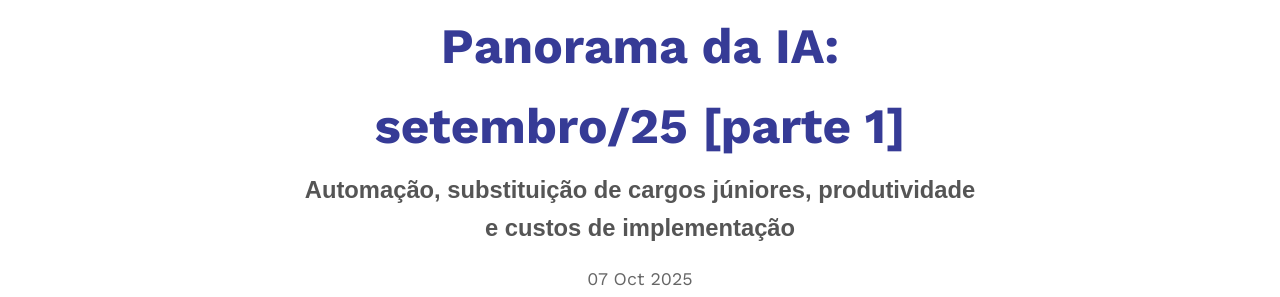
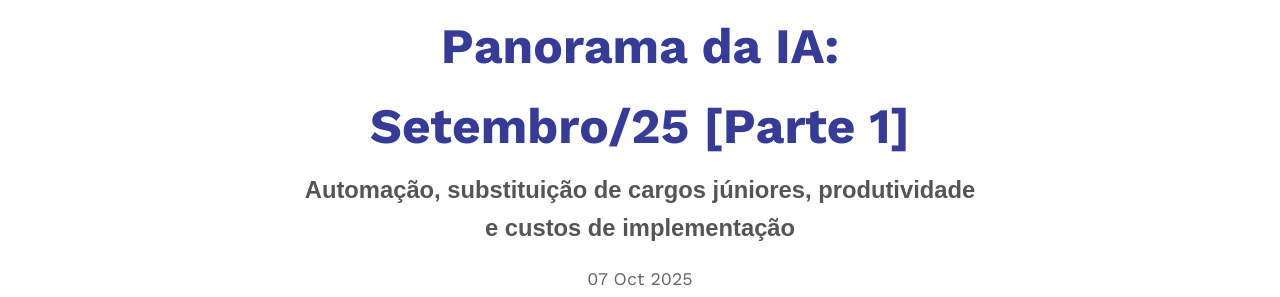
Before and after one commit to iablog/iablog.github.io, a Jekyll site: the page built from _posts/2025-10-07-post.md, in a window 1280 px wide and 900 px high. Shown: the part 230-527 px from the top of the window. Built offline with Jekyll 4.4.1, drawn with Linux system fonts in a browser that asks for light colours.

Commit message:
adding capital letter

```diff
--- a/_posts/2025-10-07-post.md
+++ b/_posts/2025-10-07-post.md
@@ -2,7 +2,7 @@
 layout: post
 image: assets/img/post_10_07/header_post_10_07.png
 image_caption: Ilustração dos impactos da IA no ambiente corporativo moderno
-title: "Panorama da IA: setembro/25 [parte 1]"
+title: "Panorama da IA: Setembro/25 [Parte 1]"
 subtitle: Automação, substituição de cargos júniores, produtividade e custos de implementação
 date: 2025-10-07
 author: Sarah P. Lima
```
Also changed, not shown: _posts/2025-10-08-post.md (+1 -1 lines).
